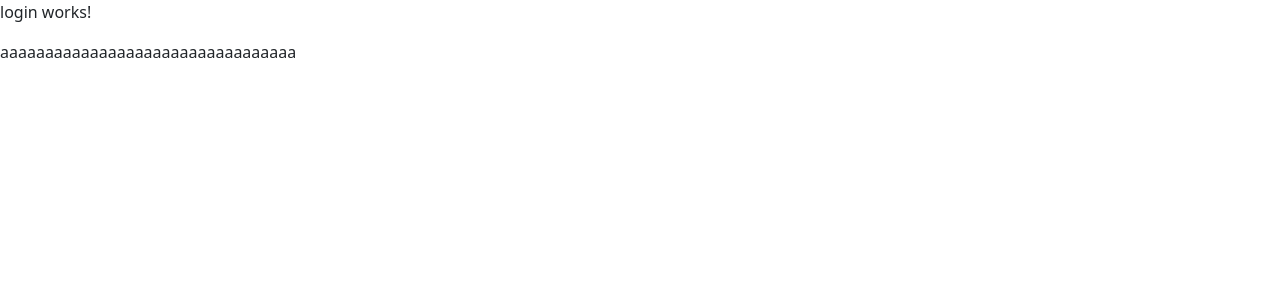
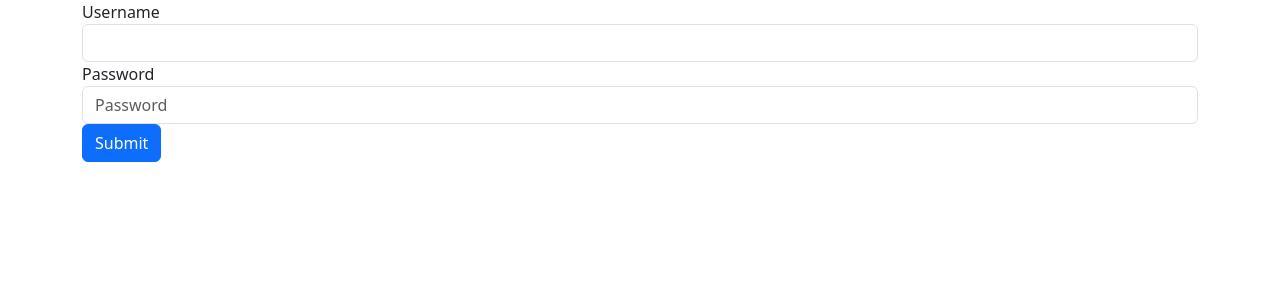
Before and after one commit to yagocam/angular_challenge, an Angular app: page /login in a window 1280 px wide. Shown: the top 300 px of the page. Built offline with nearby package versions, Linux system fonts and the light colour scheme; no server answers.

Commit message:
jwt authentication

```diff
--- a/src/app/api.service.ts
+++ b/src/app/api.service.ts
@@ -2,6 +2,7 @@ import { HttpClient, HttpHeaders } from '@angular/common/http';
 import { Injectable } from '@angular/core';
 import { Observable } from 'rxjs';
 import { Task } from './task.model';
+import { Login } from './login/login.model'
 @Injectable({
   providedIn: 'root'
 })
@@ -10,7 +11,14 @@ export class ApiService {
   baseurl = "http://127.0.0.1:8000";
   httpHeaders = new HttpHeaders({'Content-Type': 'application/json'})
 
-  constructor(private http: HttpClient) { }
+  constructor(private http: HttpClient) {}
+
+
+
+  loginUser(loginObj: Login): Observable<any>{
+    const body = {username: loginObj.username, password:loginObj.password}
+    return this.http.post(this.baseurl + '/api/token/', body,{headers: this.httpHeaders})
+  }
 
   getAllTasks(): Observable<any>{
     return this.http.get(this.baseurl + '/tasks/', {headers: this.httpHeaders})
--- a/src/app/app-routing.module.ts
+++ b/src/app/app-routing.module.ts
@@ -5,7 +5,7 @@ import { TodolistComponent } from './todolist/todolist.component';
 
 const routes: Routes = [
   { path: 'login', component: LoginComponent },
-  { path: '', component: TodolistComponent }
+  { path: 'dashboard', component: TodolistComponent }
 ];
 @NgModule({
   imports: [RouterModule.forRoot(routes)],
--- a/src/app/app.component.ts
+++ b/src/app/app.component.ts
@@ -11,50 +11,5 @@ import { Task } from './task.model';
   providers: [ApiService]
 })
 export class AppComponent {
-  tasks = [{title: 'test', description: 'testando', complete: false, user: 'djasidasjdiasjij'}]
-  selectedTask: Task = {};
-
-  constructor(private api: ApiService) {
-    this.getTasks();
-  }
-  getTasks = () => {
-    this.api.getAllTasks().subscribe((data: any) => {
-      this.tasks = data;
-    });
-  }
-
-  taskClicked = (task: Task) => {
-    if (task.id_task) {
-      this.api.getTask(task.id_task).subscribe((data: any) => {
-        this.selectedTask = data;
-      });
-    }
-    console.log(task.user);
-  }
-  updateTask = (task: Task, isChecked: boolean) => {
-    if(isChecked){
-      task.complete = !task.complete
-    }
-      this.selectedTask = task
-      this.api.updateTask(this.selectedTask).subscribe((data: any) => {
-        this.selectedTask = data;
-        this.getTasks()
-      });
-  }
-  createTask = () => {
-    this.api.createTask(this.selectedTask).subscribe((data: any) => {
-      this.tasks.push(data)
-      this.getTasks()
-    });
-}
-deleteTask = (task: Task) => {
-  this.selectedTask = task;
-  if(this.selectedTask.id_task){
-  this.api.deleteTask(this.selectedTask.id_task).subscribe((data: any) => {
-    this.getTasks()
-    this.selectedTask = {}
-  });
-  }
-}
 
 }
--- a/src/app/app.module.ts
+++ b/src/app/app.module.ts
@@ -1,11 +1,12 @@
 import { NgModule } from '@angular/core';
 import { BrowserModule, provideClientHydration } from '@angular/platform-browser';
-import { HttpClientModule } from '@angular/common/http';
+import { HTTP_INTERCEPTORS, HttpClientModule } from '@angular/common/http';
 import { FormsModule } from '@angular/forms';
 import { AppRoutingModule } from './app-routing.module';
 import { AppComponent } from './app.component';
 import { LoginComponent } from './login/login.component';
 import { TodolistComponent } from './todolist/todolist.component';
+import { CustomInterceptor } from './services/custom.interceptor';
 
 @NgModule({
   declarations: [
@@ -20,6 +21,11 @@ import { TodolistComponent } from './todolist/todolist.component';
     FormsModule,
   ],
   providers: [
+  {
+      provide: HTTP_INTERCEPTORS,
+      useClass:CustomInterceptor,
+      multi:true
+  },
     provideClientHydration()
   ],
   bootstrap: [AppComponent]
--- a/src/app/login/login.component.html
+++ b/src/app/login/login.component.html
@@ -1,4 +1,14 @@
-<p>login works!</p>
-aaaaaaaaaaaaaaaaaaaaaaaaaaaaaaaaa
-
+<div class="container">
+<form>
+    <div class="form-group">
+      <label for="usernameLabel">Username</label>
+      <input type="text" name="username" class="form-control" [(ngModel)]="loginObj.username" id="usernameInput" >
+    </div>
+    <div class="form-group">
+      <label for="exampleInputPassword1">Password</label>
+      <input type="password" name="password" class="form-control"[(ngModel)]="loginObj.password" id="exampleInputPassword1" placeholder="Password">
+    </div>
+    <button (click)="onLogin()"type="submit" class="btn btn-primary">Submit</button>
+  </form>
+</div>
 <router-outlet></router-outlet>
--- a/src/app/login/login.component.ts
+++ b/src/app/login/login.component.ts
@@ -1,4 +1,6 @@
 import { Component } from '@angular/core';
+import { ApiService } from '../api.service';
+import { Router } from '@angular/router';
 
 @Component({
   selector: 'app-login',
@@ -6,5 +8,20 @@ import { Component } from '@angular/core';
   styleUrl: './login.component.css'
 })
 export class LoginComponent {
+  constructor(private api: ApiService, private router: Router){}
+    onLogin = () => {
+      this.api.loginUser(this.loginObj).subscribe((data: any) => {
+        this.loginObj = data;
+        if(data.access){
+          localStorage.setItem('loginToken', data.access)
+          this.router.navigateByUrl('/dashboard')
+        }
+      });
+    }
+
+  loginObj: any = {
+    "username": "",
+    "password": "",
+  }
 
 }
--- /dev/null
+++ b/src/app/login/login.model.ts
@@ -0,0 +1,4 @@
+export interface Login {
+    username: string;
+    password: string;
+  }
--- /dev/null
+++ b/src/app/services/custom.interceptor.ts
@@ -0,0 +1,25 @@
+import { Injectable } from '@angular/core';
+import { HttpInterceptor, HttpHandler, HttpRequest, HttpHeaders } from '@angular/common/http';
+
+@Injectable()
+export class CustomInterceptor implements HttpInterceptor {
+
+  intercept(req: HttpRequest<any>, next: HttpHandler) {
+    const token = this.getTokenFromLocalStorage();
+    if (token) {
+      const headers = new HttpHeaders({
+        'Authorization': `Bearer ${token}`
+      });
+      const authReq = req.clone({ headers });
+      return next.handle(authReq);
+    }
+    return next.handle(req);
+  }
+
+  getTokenFromLocalStorage(): string | null {
+    if (typeof localStorage !== 'undefined') {
+      return localStorage.getItem('loginToken');
+    }
+    return null;
+  }
+}
--- a/src/app/todolist/todolist.component.html
+++ b/src/app/todolist/todolist.component.html
@@ -41,3 +41,4 @@
       </tbody>
     </table>
   </div>
+  <router-outlet></router-outlet>
--- a/src/app/todolist/todolist.component.ts
+++ b/src/app/todolist/todolist.component.ts
@@ -28,7 +28,6 @@ export class TodolistComponent {
         this.selectedTask = data;
       });
     }
-    console.log(task.user);
   }
   updateTask = (task: Task, isChecked: boolean) => {
     if(isChecked){
```
Also changed, not shown: 1 other file (tests, documents, lock files or other folders).
